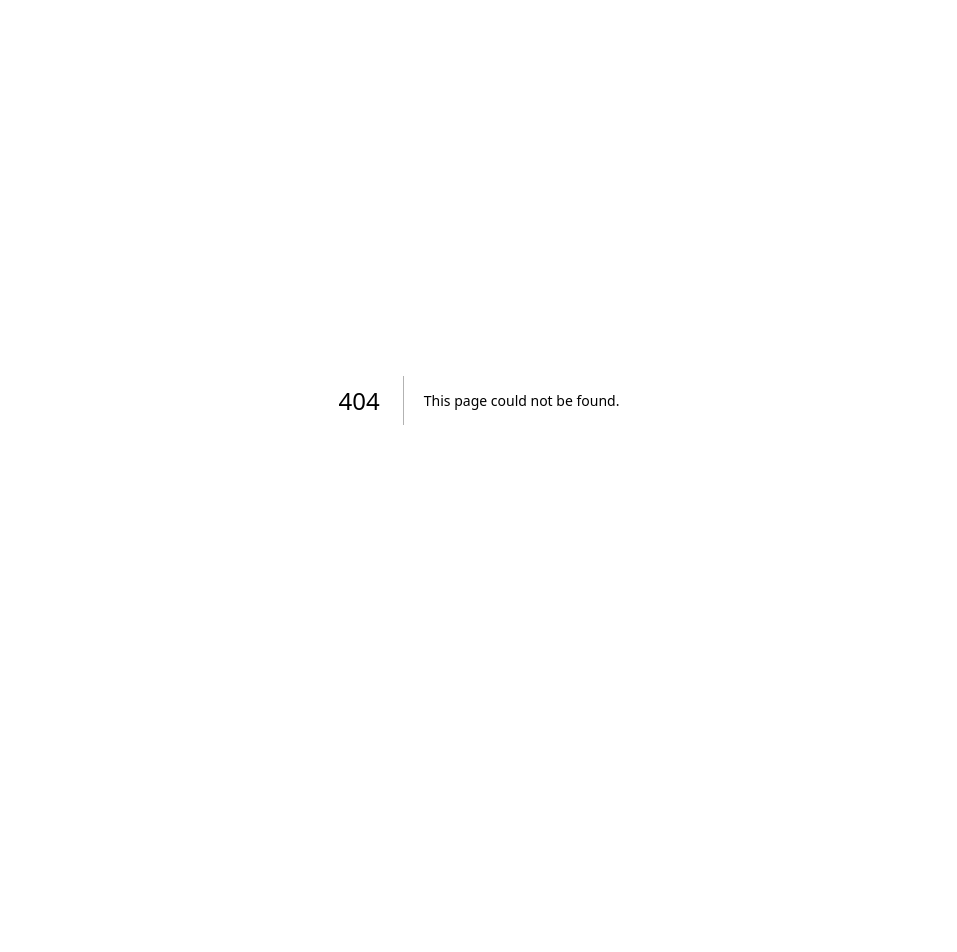
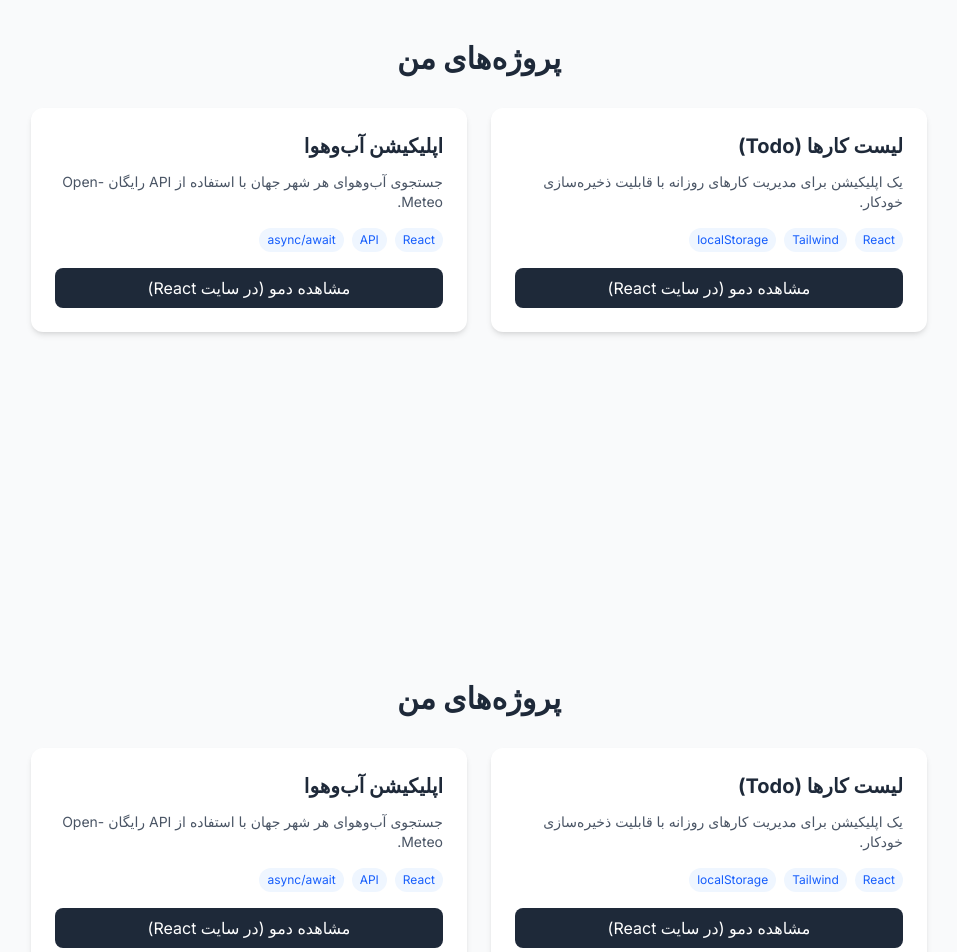
Before and after one commit to sanaz-graphic/next-portfolio, a Next.js app: page /projects in a window 1280 px wide. Before the commit this address had no page. Shown: the top 952 px of the page, without its empty margins (161-1118 px from the left). Before the commit the page ends 800 px from the top, so only its background shows below. Built offline with nearby package versions, Linux system fonts and the light colour scheme.

Commit message:
initial commit for nextjs portfolio

```diff
--- /dev/null
+++ b/app/about/page.js
@@ -0,0 +1,12 @@
+ export default function About() {
+  return (
+    <main className="flex min-h-[80vh] flex-col items-center justify-center p-10 bg-gray-50">
+      <h1 className="text-4xl font-bold text-blue-600 mb-4">
+        درباره من
+      </h1>
+      <p className="text-xl text-gray-600">
+        این صفحه «درباره من» در Next.js است.
+      </p>
+    </main>
+  );
+}
--- /dev/null
+++ b/app/components/Navbar.js
@@ -0,0 +1,62 @@
+ import Link from 'next/link';
+
+export default function Projects() {
+  const projects = [
+    {
+      title: 'لیست کارها (Todo)',
+      description: 'یک اپلیکیشن برای مدیریت کارهای روزانه با قابلیت ذخیره‌سازی خودکار.',
+      tech: ['React', 'Tailwind', 'localStorage'],
+      link: 'https://sanaz-graphic.github.io/react-app/#/todo',
+    },
+    {
+      title: 'اپلیکیشن آب‌وهوا',
+      description: 'جستجوی آب‌وهوای هر شهر جهان با استفاده از API رایگان Open-Meteo.',
+      tech: ['React', 'API', 'async/await'],
+      link: 'https://sanaz-graphic.github.io/react-app/#/weather',
+    },
+  ];
+
+  return (
+    <main className="min-h-[80vh] bg-gray-50 p-10">
+      <div className="max-w-4xl mx-auto">
+        <h1 className="text-3xl font-bold text-gray-800 mb-8 text-center">
+          پروژه‌های من
+        </h1>
+
+        <div className="grid grid-cols-1 md:grid-cols-2 gap-6">
+          {projects.map((project, index) => (
+            <div
+              key={index}
+              className="bg-white p-6 rounded-xl shadow-md hover:shadow-xl transition flex flex-col"
+            >
+              <h2 className="text-xl font-bold text-gray-800 mb-3">
+                {project.title}
+              </h2>
+              <p className="text-gray-600 text-sm mb-4 flex-1">
+                {project.description}
+              </p>
+              <div className="flex flex-wrap gap-2 mb-4">
+                {project.tech.map((tech, i) => (
+                  <span
+                    key={i}
+                    className="text-xs bg-blue-50 text-blue-600 px-2 py-1 rounded-full"
+                  >
+                    {tech}
+                  </span>
+                ))}
+              </div>
+              <a
+                href={project.link}
+                target="_blank"
+                rel="noopener noreferrer"
+                className="block text-center bg-gray-800 hover:bg-gray-900 text-white px-4 py-2 rounded-lg transition"
+              >
+                مشاهده دمو (در سایت React)
+              </a>
+            </div>
+          ))}
+        </div>
+      </div>
+    </main>
+  );
+}
--- a/app/layout.js
+++ b/app/layout.js
@@ -1,28 +1,21 @@
-import { Geist, Geist_Mono } from "next/font/google";
-import "./globals.css";
+ import { Inter } from 'next/font/google';
+import './globals.css';
+import Navbar from './components/Navbar';
 
-const geistSans = Geist({
-  variable: "--font-geist-sans",
-  subsets: ["latin"],
-});
-
-const geistMono = Geist_Mono({
-  variable: "--font-geist-mono",
-  subsets: ["latin"],
-});
+const inter = Inter({ subsets: ['latin'] });
 
 export const metadata = {
-  title: "Create Next App",
-  description: "Generated by create next app",
+  title: 'پورتفولیوی ساناز',
+  description: 'سایت شخصی و نمونه کارهای ساناز',
 };
 
 export default function RootLayout({ children }) {
   return (
-    <html
-      lang="en"
-      className={`${geistSans.variable} ${geistMono.variable} h-full antialiased`}
-    >
-      <body className="min-h-full flex flex-col">{children}</body>
+    <html lang="fa" dir="rtl">
+      <body className={inter.className}>
+        <Navbar />
+        {children}
+      </body>
     </html>
   );
 }
--- a/app/page.js
+++ b/app/page.js
@@ -1,69 +1,12 @@
-import Image from "next/image";
-
-export default function Home() {
+ export default function Home() {
   return (
-    <div className="flex flex-col flex-1 items-center justify-center bg-zinc-50 font-sans dark:bg-black">
-      <main className="flex flex-1 w-full max-w-3xl flex-col items-center justify-between py-32 px-16 bg-white dark:bg-black sm:items-start">
-        <Image
-          className="dark:invert h-5 w-[100px]"
-          src="/next.svg"
-          alt="Next.js logo"
-          width={100}
-          height={20}
-          priority
-        />
-        <div className="flex flex-col items-center gap-6 text-center sm:items-start sm:text-left">
-          <h1 className="max-w-xs text-3xl font-semibold leading-10 tracking-tight text-black dark:text-zinc-50">
-            To get started, edit the{" "}
-            <code className="rounded bg-black/[.06] px-1.5 py-0.5 font-mono text-[0.9em] dark:bg-white/[.08]">
-              page.js
-            </code>{" "}
-            file.
-          </h1>
-          <p className="max-w-md text-lg leading-8 text-zinc-600 dark:text-zinc-400">
-            Looking for a starting point or more instructions? Head over to{" "}
-            <a
-              href="https://vercel.com/templates?framework=next.js&utm_source=create-next-app&utm_medium=appdir-template-tw&utm_campaign=create-next-app"
-              className="font-medium text-zinc-950 dark:text-zinc-50"
-            >
-              Templates
-            </a>{" "}
-            or the{" "}
-            <a
-              href="https://nextjs.org/learn?utm_source=create-next-app&utm_medium=appdir-template-tw&utm_campaign=create-next-app"
-              className="font-medium text-zinc-950 dark:text-zinc-50"
-            >
-              Learning
-            </a>{" "}
-            center.
-          </p>
-        </div>
-        <div className="flex flex-col gap-4 text-base font-medium sm:flex-row">
-          <a
-            className="flex h-12 w-full items-center justify-center gap-2 rounded-full bg-foreground px-5 text-background transition-colors hover:bg-[#383838] dark:hover:bg-[#ccc] md:w-[158px]"
-            href="https://vercel.com/new?utm_source=create-next-app&utm_medium=appdir-template-tw&utm_campaign=create-next-app"
-            target="_blank"
-            rel="noopener noreferrer"
-          >
-            <Image
-              className="dark:invert h-[14px] w-4"
-              src="/vercel.svg"
-              alt="Vercel logomark"
-              width={16}
-              height={14}
-            />
-            Deploy Now
-          </a>
-          <a
-            className="flex h-12 w-full items-center justify-center rounded-full border border-solid border-black/[.08] px-5 transition-colors hover:border-transparent hover:bg-black/[.04] dark:border-white/[.145] dark:hover:bg-[#1a1a1a] md:w-[158px]"
-            href="https://nextjs.org/docs?utm_source=create-next-app&utm_medium=appdir-template-tw&utm_campaign=create-next-app"
-            target="_blank"
-            rel="noopener noreferrer"
-          >
-            Documentation
-          </a>
-        </div>
-      </main>
-    </div>
+    <main className="flex min-h-screen flex-col items-center justify-center p-24 bg-gray-50">
+      <h1 className="text-4xl font-bold text-gray-800 mb-4">
+        سلام ساناز! 👋
+      </h1>
+      <p className="text-xl text-gray-600">
+        این اولین صفحه من با Next.js است.
+      </p>
+    </main>
   );
 }
--- /dev/null
+++ b/app/projects/page.js
@@ -0,0 +1,62 @@
+import Link from 'next/link';
+
+export default function Projects() {
+  const projects = [
+    {
+      title: 'لیست کارها (Todo)',
+      description: 'یک اپلیکیشن برای مدیریت کارهای روزانه با قابلیت ذخیره‌سازی خودکار.',
+      tech: ['React', 'Tailwind', 'localStorage'],
+      link: 'https://sanaz-graphic.github.io/react-app/#/todo',
+    },
+    {
+      title: 'اپلیکیشن آب‌وهوا',
+      description: 'جستجوی آب‌وهوای هر شهر جهان با استفاده از API رایگان Open-Meteo.',
+      tech: ['React', 'API', 'async/await'],
+      link: 'https://sanaz-graphic.github.io/react-app/#/weather',
+    },
+  ];
+
+  return (
+    <main className="min-h-[80vh] bg-gray-50 p-10">
+      <div className="max-w-4xl mx-auto">
+        <h1 className="text-3xl font-bold text-gray-800 mb-8 text-center">
+          پروژه‌های من
+        </h1>
+
+        <div className="grid grid-cols-1 md:grid-cols-2 gap-6">
+          {projects.map((project, index) => (
+            <div
+              key={index}
+              className="bg-white p-6 rounded-xl shadow-md hover:shadow-xl transition flex flex-col"
+            >
+              <h2 className="text-xl font-bold text-gray-800 mb-3">
+                {project.title}
+              </h2>
+              <p className="text-gray-600 text-sm mb-4 flex-1">
+                {project.description}
+              </p>
+              <div className="flex flex-wrap gap-2 mb-4">
+                {project.tech.map((tech, i) => (
+                  <span
+                    key={i}
+                    className="text-xs bg-blue-50 text-blue-600 px-2 py-1 rounded-full"
+                  >
+                    {tech}
+                  </span>
+                ))}
+              </div>
+              <a
+                href={project.link}
+                target="_blank"
+                rel="noopener noreferrer"
+                className="block text-center bg-gray-800 hover:bg-gray-900 text-white px-4 py-2 rounded-lg transition"
+              >
+                مشاهده دمو (در سایت React)
+              </a>
+            </div>
+          ))}
+        </div>
+      </div>
+    </main>
+  );
+}
```
